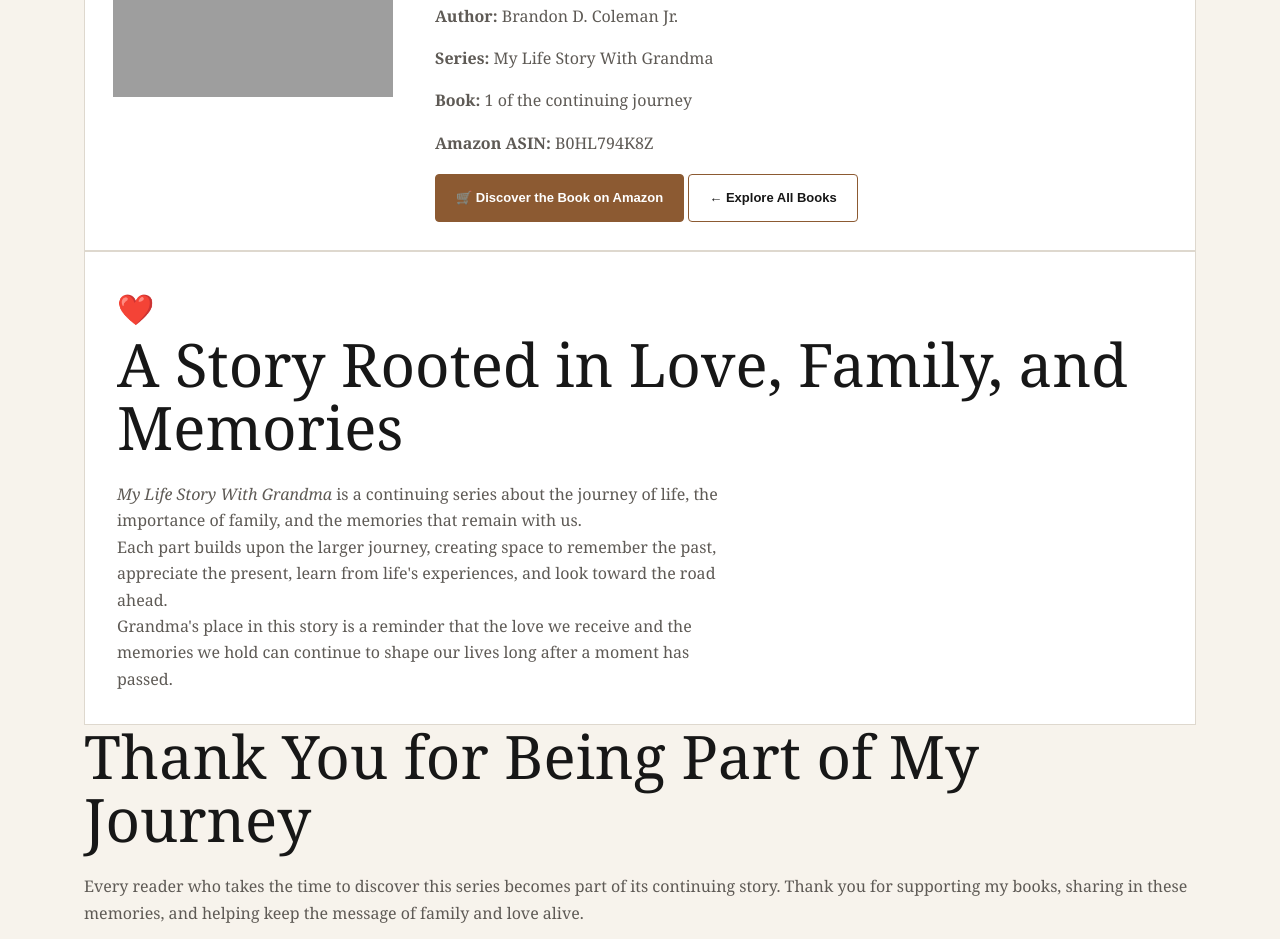
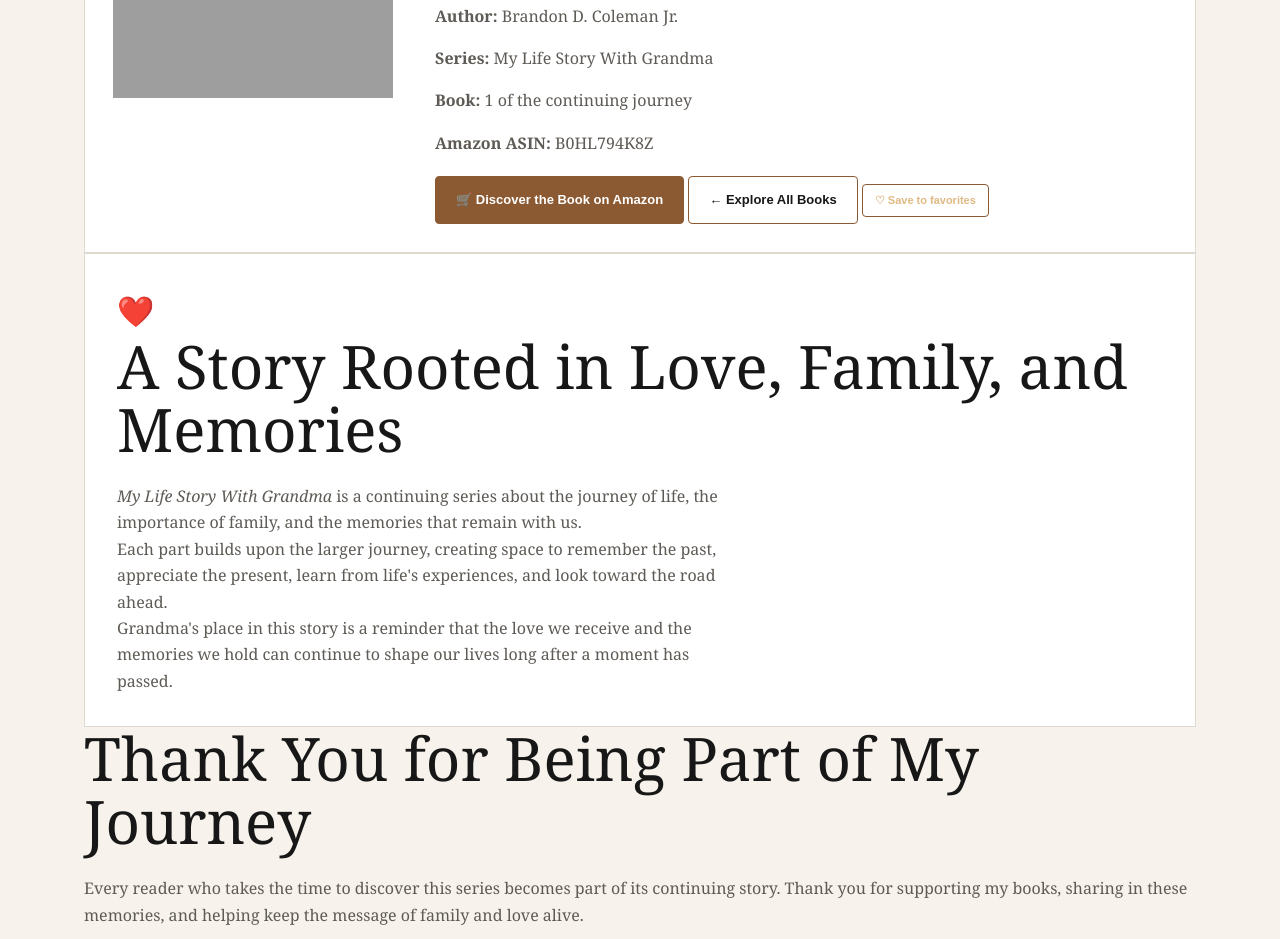
Before and after one commit to dospatch/brandon-books-stories-bot, a website: page website/book-1.html in a window 1280 px wide. Shown: the part 942-1881 px from the top of the page. Drawn offline with Linux system fonts and the light colour scheme; grey boxes are pictures that could not be loaded.

Commit message:
Add reader favorite control to Book 1 detail page

```diff
--- a/website/book-1.html
+++ b/website/book-1.html
@@ -135,7 +135,7 @@
                         >
                             ← Explore All Books
                         </a>
-                    </div>
+                    <button class="button secondary favorite-toggle" type="button" data-favorite-book="book-1" aria-pressed="false">♡ Save to favorites</button></div>
 
                 </div>
             </div>
```
